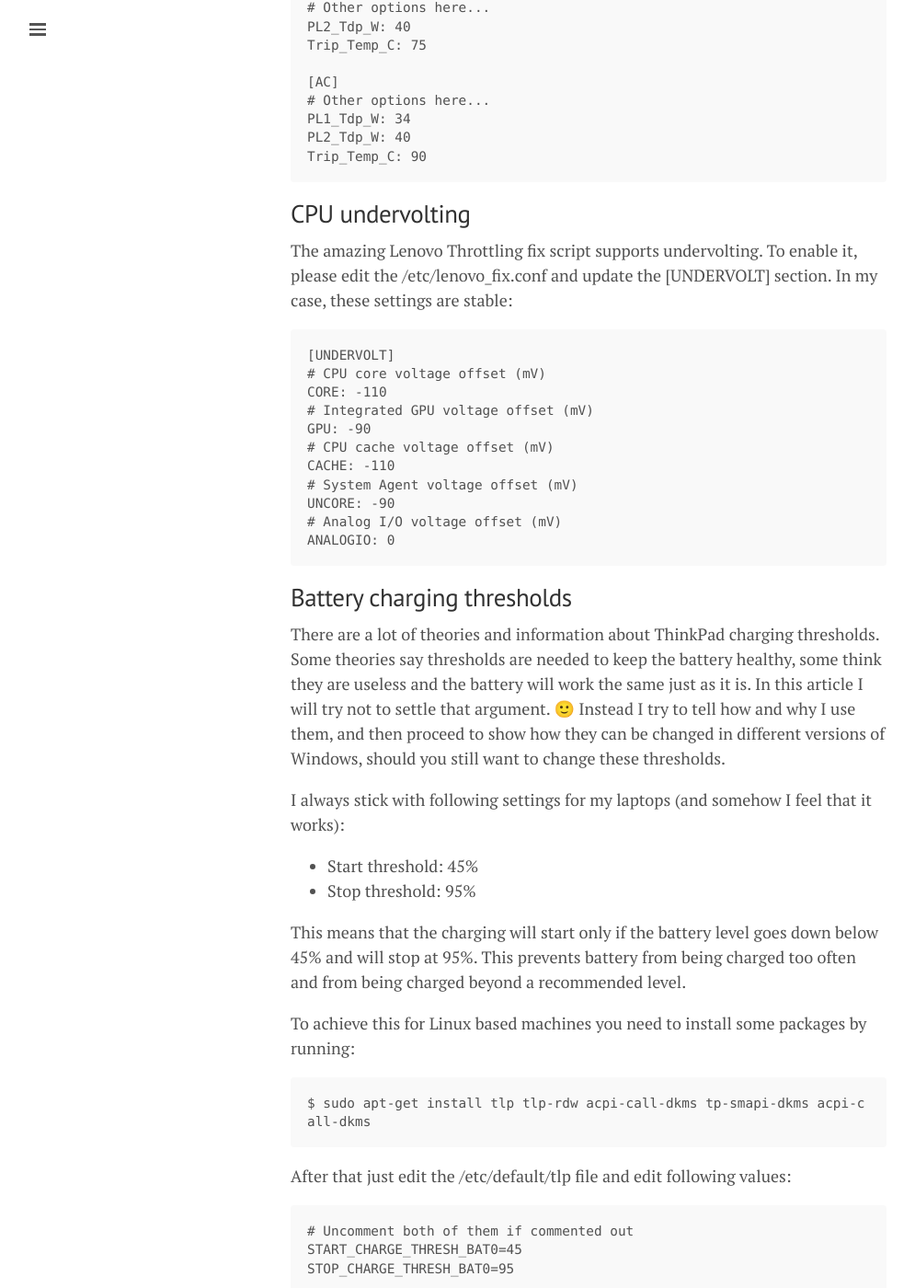
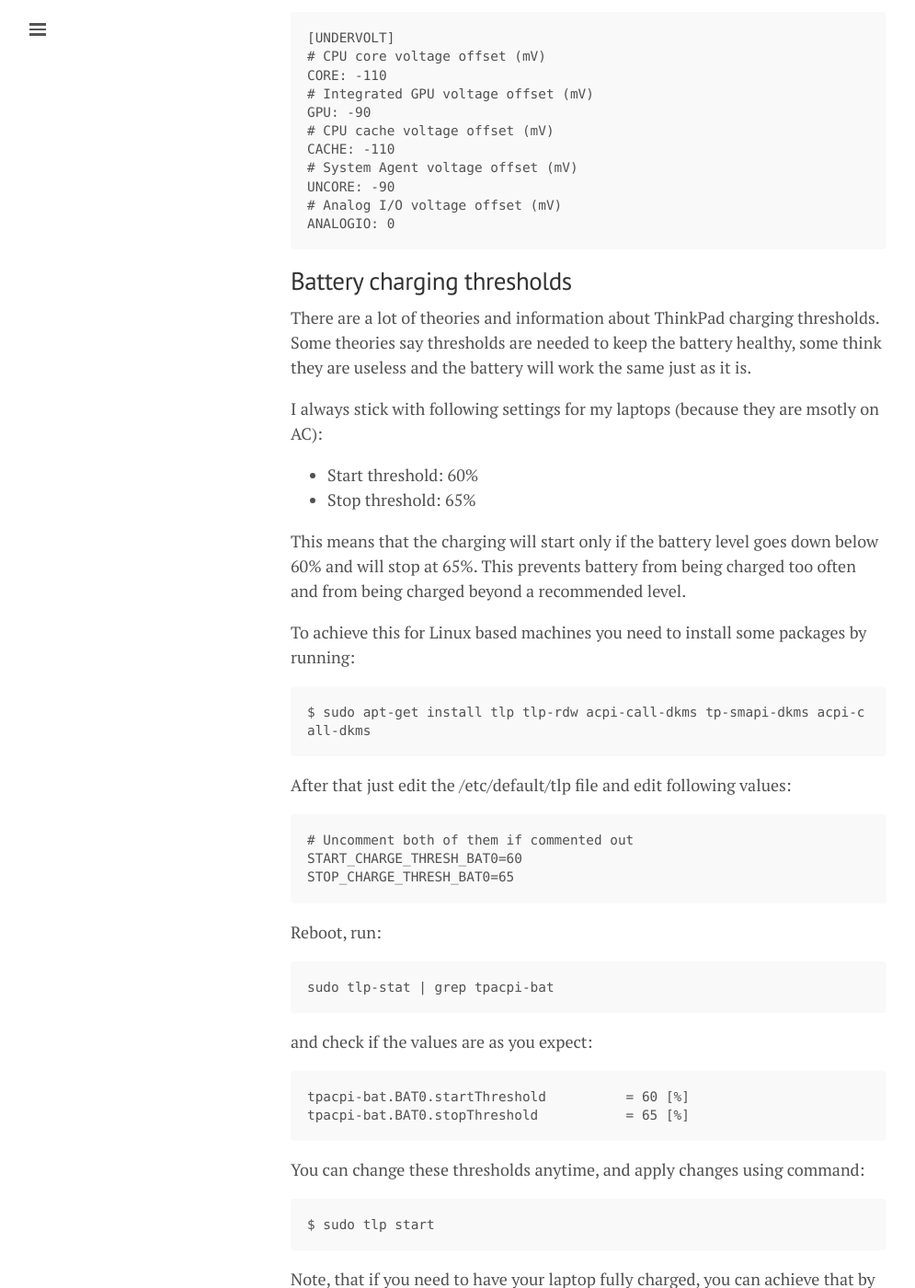
Before and after one commit to lgeurts/lgeurts.github.io, a Jekyll site: the page built from _posts/2021-10-15-ubuntu-setup-notes-for-x1-carbon-gen8.md, in a window 1280 px wide and 1400 px high, scrolled down 1785 px. Shown: the whole window at 92% size, without its empty margins (0-995 px from the left). Built offline with Jekyll 4.4.1, drawn with Linux system fonts in a browser that asks for light colours; nearby versions of some CDN libraries; comment, search, counter and statistics services are not loaded; some of the changed text lies outside the part shown.

Commit message:
Update and rename 2021-10-15-ubuntu-notes-for-x1-carbon-gen8.md to 2021-10-15-ubuntu-setup-notes-for-x1-carbon-gen8.md

````diff
--- a/_posts/2021-10-15-ubuntu-notes-for-x1-carbon-gen8.md
+++ b/_posts/2021-10-15-ubuntu-setup-notes-for-x1-carbon-gen8.md
@@ -1,19 +1,15 @@
 ---
 layout: post
-title: List of to-do's when re-installing Ubuntu 20.10 on a Lenovo ThinkPad X1 Carbon Gen 8
+title: To-do's when re-installing Ubuntu 20.xx on my ThinkPad X1 Carbon Gen 8
 read_time: true
 comments: true
 category: Open Source
 tags: [ Linux Tutorials ]
 ---
 
-These notes were written to **help me out** should I ever have to re-install Groovy Gorilla.
+<!--- <img src="/assets/groovy-gorilla.jpg" width="360"> --->
 
-**Note**: You'll probably ask why I am using an older distro. In short, I love stability, not the latest and greatest. New features? Latest Gnome? Don't need them. Security? I mostly work offline and for reaingd mail or talking in Slack with teammates, my trusted firewall should be enough. Social media, web-browsing, gaming, any activities bearing a risk of getting infected or hacked, are restricted to a sandboxed Windows 10 installation containing no private data whatsoever. Last defence, I do a weekly wipe and reload.
-
-So, now you know, let's get on with it.
-
-<!--- <img src="/assets/groovy-gorilla.jpg" width="360"> --->
+## Software packages
 
 ## Possible issues
 
@@ -27,13 +23,13 @@
 
 This problem is related to thermal throttling on Linux, that is set much below the Windows values. This will cause your laptop to run much slower than it could under heavy stress.
 
-Before you attempt to apply this solution, please make sure that the problem still exists when you read it. To do so, open a Linux terminal and run following commands:
+Before attempting to apply this solution, please make sure that the problem still exists. To do so, open a Linux terminal and run following commands:
 ```
 $ sudo apt-get install msr-tools
 $ sudo rdmsr -f 29:24 -d 0x1a2
 ```
 If you see 3 as a result value (or 15 when running on battery), you don’t have to do anything. Otherwise:
-1. Disable Secure Boot in the BIOS (won’t work otherwise)
+1. Disable Secure Boot in the BIOS (won’t work otherwise).
 2. Run this command:
 ```
 sudo apt install git virtualenv build-essential python3-dev \
@@ -44,7 +40,7 @@
 $ cd lenovo-throttling-fix/
 $ sudo ./install.sh
 ```
-Check again, that the result from running the rdmsr command is 3
+Check again, that the result from running the rdmsr command is 3.
 
 Personally, I use a bit lower temperature levels to preserve battery life in favor of performance. If you want to change the default values, you need to edit the /etc/lenovo_fix file and set the Trip_Temp_C for both battery and AC the way you want:
 ```
@@ -61,7 +57,7 @@
 ```
 ## CPU undervolting
 
-The amazing Lenovo Throttling fix script supports undervolting. To enable it, please edit the /etc/lenovo_fix.conf and update the [UNDERVOLT] section. In my case, these settings are stable:
+The Lenovo Throttling fix script supports undervolting. To enable it, edit the /etc/lenovo_fix.conf and update the [UNDERVOLT] section. In my case, these settings are stable:
 
 ```
 [UNDERVOLT]
@@ -78,14 +74,14 @@
 ```
 ## Battery charging thresholds
 
-There are a lot of theories and information about ThinkPad charging thresholds. Some theories say thresholds are needed to keep the battery healthy, some think they are useless and the battery will work the same just as it is. In this article I will try not to settle that argument. 🙂 Instead I try to tell how and why I use them, and then proceed to show how they can be changed in different versions of Windows, should you still want to change these thresholds.
+There are a lot of theories and information about ThinkPad charging thresholds. Some theories say thresholds are needed to keep the battery healthy, some think they are useless and the battery will work the same just as it is.
 
-I always stick with following settings for my laptops (and somehow I feel that it works):
+I always stick with following settings for my laptops (because they are msotly on AC):
 
-- Start threshold: 45%
-- Stop threshold: 95%
+- Start threshold: 60%
+- Stop threshold: 65%
 
-This means that the charging will start only if the battery level goes down below 45% and will stop at 95%. This prevents battery from being charged too often and from being charged beyond a recommended level.
+This means that the charging will start only if the battery level goes down below 60% and will stop at 65%. This prevents battery from being charged too often and from being charged beyond a recommended level.
 
 To achieve this for Linux based machines you need to install some packages by running:
 
@@ -95,8 +91,8 @@
 After that just edit the /etc/default/tlp file and edit following values:
 ```
 # Uncomment both of them if commented out
-START_CHARGE_THRESH_BAT0=45
-STOP_CHARGE_THRESH_BAT0=95
+START_CHARGE_THRESH_BAT0=60
+STOP_CHARGE_THRESH_BAT0=65
 ```
 Reboot, run:
 ```
@@ -104,8 +100,8 @@
 ```
 and check if the values are as you expect:
 ```
-tpacpi-bat.BAT0.startThreshold          = 45 [%]
-tpacpi-bat.BAT0.stopThreshold           = 95 [%]
+tpacpi-bat.BAT0.startThreshold          = 60 [%]
+tpacpi-bat.BAT0.stopThreshold           = 65 [%]
 ```
 You can change these thresholds anytime, and apply changes using command:
 ```
````
